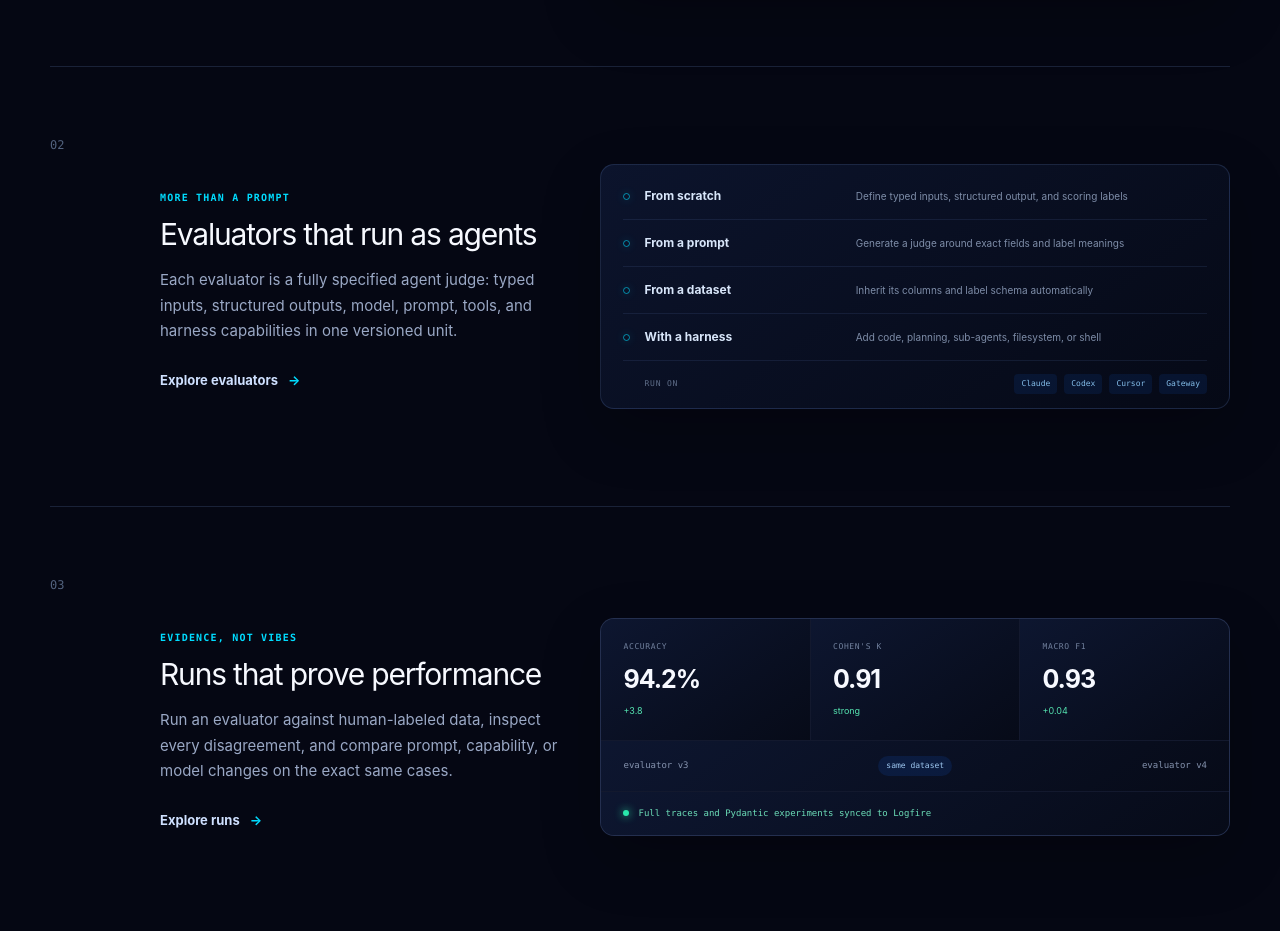
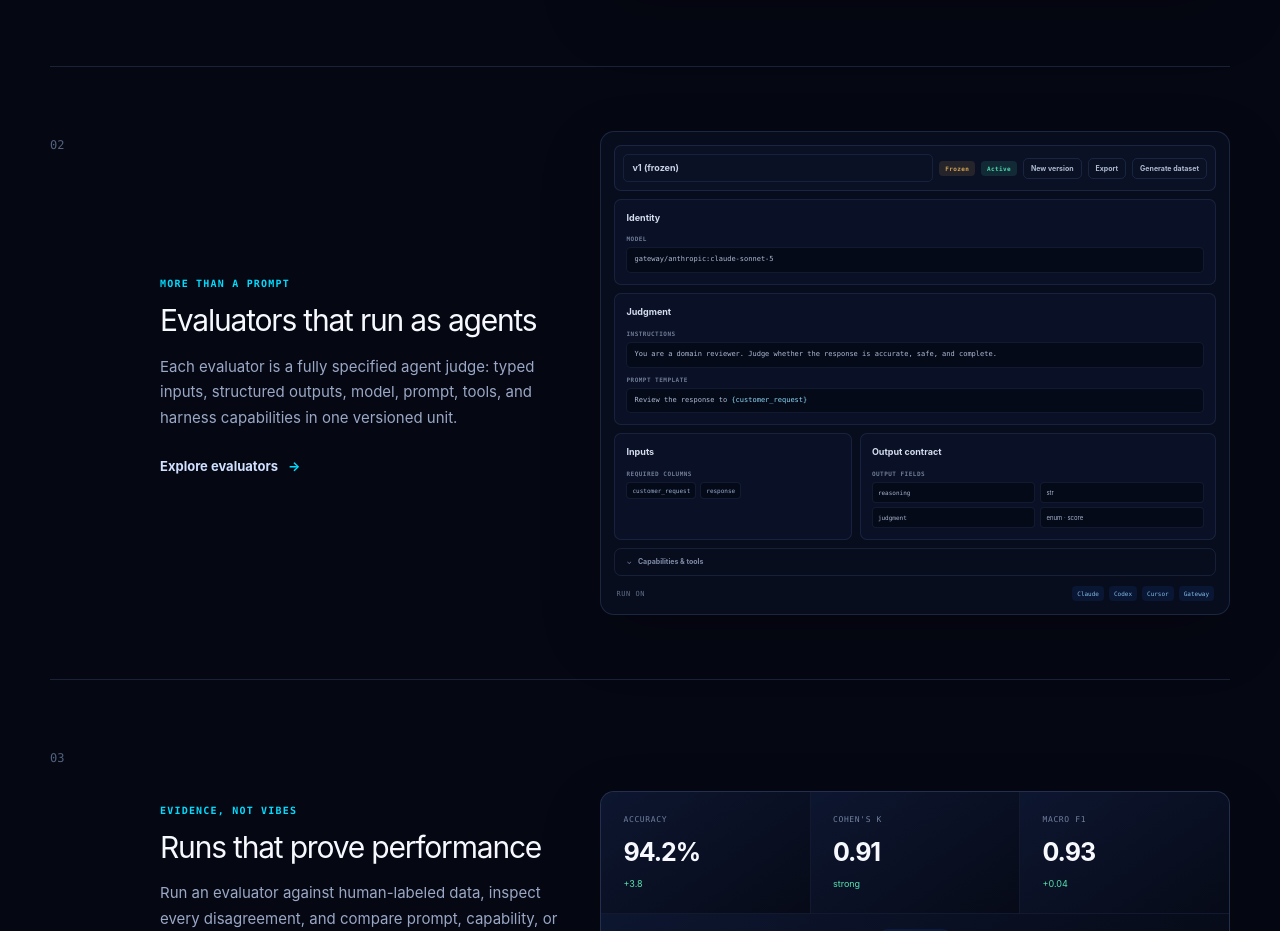
Before and after one commit to duncankmckinnon/valcore-web, a Next.js app: page / in a window 1280 px wide. Shown: the part 2560-3491 px from the top of the page. Built offline with nearby package versions, Linux system fonts and the light colour scheme.

Commit message:
Align evaluator preview with the real editor

```diff
--- a/app/globals.css
+++ b/app/globals.css
@@ -143,6 +143,30 @@ h1 em { font-style: normal; color: transparent; background: linear-gradient(100d
 .portability-row span, .runtime-row span { margin-right: auto; color: #5e6d88; font-family: ui-monospace, SFMono-Regular, Menlo, monospace; font-size: 8px; letter-spacing: .1em; text-transform: uppercase; }
 .portability-row code, .runtime-row code { padding: 4px 7px; border-radius: 4px; color: #83bce8; background: rgba(23,108,255,.1); font-family: ui-monospace, SFMono-Regular, Menlo, monospace; font-size: 8px; }
 .runtime-row { padding-left: 21px; }
+.evaluator-editor-preview { min-width: 0; padding: 13px; border: 1px solid rgba(105, 138, 208, .2); border-radius: 14px; color: #a8b5cc; background: #080d1d; box-shadow: 0 22px 60px rgba(0,0,0,.24); }
+.editor-toolbar { display: flex; align-items: center; gap: 6px; padding: 8px; border: 1px solid rgba(105,138,208,.16); border-radius: 7px; background: rgba(12,20,42,.7); }
+.editor-toolbar > strong { min-width: 0; flex: 1; overflow: hidden; padding: 6px 8px; border: 1px solid rgba(105,138,208,.13); border-radius: 5px; color: #c8d3e7; font-size: 9px; text-overflow: ellipsis; white-space: nowrap; }
+.editor-badge { padding: 3px 6px; border-radius: 4px; font-family: ui-monospace, SFMono-Regular, Menlo, monospace; font-size: 6px; font-weight: 700; letter-spacing: .06em; }
+.editor-badge.frozen { color: #d6a552; background: rgba(214,165,82,.13); }
+.editor-badge.active { color: #4cdbab; background: rgba(76,219,171,.12); }
+.editor-action { padding: 6px 7px; border: 1px solid rgba(105,138,208,.16); border-radius: 5px; color: #aebbd1; font-size: 7px; font-weight: 700; line-height: 1.05; text-align: center; }
+.editor-card { min-width: 0; padding: 11px; border: 1px solid rgba(105,138,208,.15); border-radius: 7px; background: rgba(12,20,42,.62); }
+.editor-card > strong { display: block; margin-bottom: 10px; color: #d4def0; font-size: 9px; }
+.editor-card > small { display: block; margin: 7px 0 4px; color: #6e7c97; font-family: ui-monospace, SFMono-Regular, Menlo, monospace; font-size: 6px; font-weight: 700; letter-spacing: .08em; }
+.identity-card { margin-top: 8px; }
+.identity-card > code, .editor-card > p { display: block; margin: 0; padding: 7px; overflow: hidden; border: 1px solid rgba(105,138,208,.12); border-radius: 5px; color: #aebbd2; background: rgba(3,7,17,.55); font-family: ui-monospace, SFMono-Regular, Menlo, monospace; font-size: 7px; line-height: 1.4; text-overflow: ellipsis; white-space: nowrap; }
+.judgment-card { margin-top: 8px; }
+.judgment-card > p:first-of-type { white-space: normal; }
+.judgment-card p code { color: #8ad6f4; }
+.editor-mini-grid { display: grid; grid-template-columns: .8fr 1.2fr; gap: 8px; margin-top: 8px; }
+.editor-chips { display: flex; flex-wrap: wrap; gap: 4px; }
+.editor-chips code { padding: 3px 5px; border: 1px solid rgba(105,138,208,.13); border-radius: 4px; color: #98afd0; background: rgba(3,7,17,.52); font-size: 6px; }
+.field-row { display: grid; grid-template-columns: 1fr 1fr; gap: 5px; margin-top: 4px; }
+.field-row code, .field-row span { min-width: 0; overflow: hidden; padding: 5px; border: 1px solid rgba(105,138,208,.12); border-radius: 4px; color: #a8b6ce; background: rgba(3,7,17,.52); font-size: 6px; text-overflow: ellipsis; white-space: nowrap; }
+.editor-capabilities { display: flex; align-items: center; gap: 6px; margin-top: 8px; padding: 8px 11px; border: 1px solid rgba(105,138,208,.15); border-radius: 7px; color: #7e8ca7; font-size: 7px; }
+.editor-foot { display: flex; flex-wrap: wrap; align-items: center; gap: 5px; padding: 10px 2px 0; }
+.editor-foot span { margin-right: auto; color: #5e6d88; font-family: ui-monospace, SFMono-Regular, Menlo, monospace; font-size: 7px; letter-spacing: .08em; text-transform: uppercase; }
+.editor-foot code { padding: 3px 5px; border-radius: 4px; color: #83bce8; background: rgba(23,108,255,.1); font-size: 6px; }
 .metrics-preview { display: grid; grid-template-columns: repeat(3, minmax(0, 1fr)); gap: 1px; overflow: hidden; border: 1px solid rgba(105, 138, 208, .2); border-radius: 14px; background: rgba(105, 138, 208, .14); box-shadow: 0 22px 60px rgba(0,0,0,.24); }
 .metrics-preview > div { min-width: 0; display: flex; flex-direction: column; padding: 22px; background: linear-gradient(145deg, rgba(13, 22, 48, .96), rgba(6, 10, 23, .96)); }
 .metrics-preview small { color: #71809d; font-family: ui-monospace, SFMono-Regular, Menlo, monospace; font-size: 8px; letter-spacing: .08em; text-transform: uppercase; }
@@ -332,13 +356,16 @@ h1 em { font-style: normal; color: transparent; background: linear-gradient(100d
   .section-heading > p { font-size: 16px; }
   .pattern-card { display: grid; grid-template-columns: 32px minmax(0, 1fr); gap: 8px 16px; padding-block: 45px; }
   .pattern-copy { grid-column: 2; }
-  .pattern-ui, .route-list, .metrics-preview { grid-column: 1 / -1; margin-top: 18px; }
+  .pattern-ui, .route-list, .evaluator-editor-preview, .metrics-preview { grid-column: 1 / -1; margin-top: 18px; }
   .route-row div { grid-template-columns: 1fr; gap: 3px; }
   .portability-row, .runtime-row { padding-left: 20px; }
   .portability-row span, .runtime-row span { width: 100%; margin-bottom: 2px; }
   .metrics-preview > div { padding: 17px 13px; }
   .metrics-preview strong { font-size: 21px; }
   .metrics-preview .comparison-strip, .metrics-preview .sync-strip { padding-inline: 14px; }
+  .editor-toolbar { flex-wrap: wrap; }
+  .editor-toolbar > strong { flex-basis: 100%; }
+  .editor-mini-grid { grid-template-columns: 1fr; }
   .home-cta { flex-direction: column; align-items: flex-start; padding: 30px 25px; }
   .home-cta .primary-button { width: 100%; }
   .docs-shell { display: block; padding-block: 26px 70px; }
--- a/app/page.tsx
+++ b/app/page.tsx
@@ -11,12 +11,6 @@ const routes = {
     ["Query Logfire", "Define a dataset in SQL and re-sync new matching traces at any time"],
     ["Generate", "Control columns, characteristics, labels, and distributions"],
     ["From an evaluator", "Create compatible edge cases from its existing contract"],
-  ],
-  evaluators: [
-    ["From scratch", "Define typed inputs, structured output, and scoring labels"],
-    ["From a prompt", "Generate a judge around exact fields and label meanings"],
-    ["From a dataset", "Inherit its columns and label schema automatically"],
-    ["With a harness", "Add code, planning, sub-agents, filesystem, or shell"],
   ],
 } as const;
 
@@ -167,14 +161,42 @@ export default function Home() {
               </p>
               <Link href="/docs/evaluators">Explore evaluators <span aria-hidden="true">→</span></Link>
             </div>
-            <div className="route-list">
-              {routes.evaluators.map(([title, description]) => (
-                <div className="route-row" key={title}>
-                  <i aria-hidden="true" />
-                  <div><strong>{title}</strong><span>{description}</span></div>
+            <div className="evaluator-editor-preview" aria-label="A compact preview of Valcore's evaluator version editor">
+              <div className="editor-toolbar">
+                <strong>v1 (frozen)</strong>
+                <span className="editor-badge frozen">Frozen</span>
+                <span className="editor-badge active">Active</span>
+                <span className="editor-action">New version</span>
+                <span className="editor-action">Export</span>
+                <span className="editor-action">Generate dataset</span>
+              </div>
+              <div className="editor-card identity-card">
+                <strong>Identity</strong>
+                <small>MODEL</small>
+                <code>gateway/anthropic:claude-sonnet-5</code>
+              </div>
+              <div className="editor-card judgment-card">
+                <strong>Judgment</strong>
+                <small>INSTRUCTIONS</small>
+                <p>You are a domain reviewer. Judge whether the response is accurate, safe, and complete.</p>
+                <small>PROMPT TEMPLATE</small>
+                <p>Review the response to <code>{`{customer_request}`}</code></p>
+              </div>
+              <div className="editor-mini-grid">
+                <div className="editor-card">
+                  <strong>Inputs</strong>
+                  <small>REQUIRED COLUMNS</small>
+                  <div className="editor-chips"><code>customer_request</code><code>response</code></div>
                 </div>
-              ))}
-              <div className="runtime-row">
+                <div className="editor-card">
+                  <strong>Output contract</strong>
+                  <small>OUTPUT FIELDS</small>
+                  <div className="field-row"><code>reasoning</code><span>str</span></div>
+                  <div className="field-row"><code>judgment</code><span>enum · score</span></div>
+                </div>
+              </div>
+              <div className="editor-capabilities"><span>⌄</span><strong>Capabilities &amp; tools</strong></div>
+              <div className="editor-foot">
                 <span>Run on</span><code>Claude</code><code>Codex</code><code>Cursor</code><code>Gateway</code>
               </div>
             </div>
```
